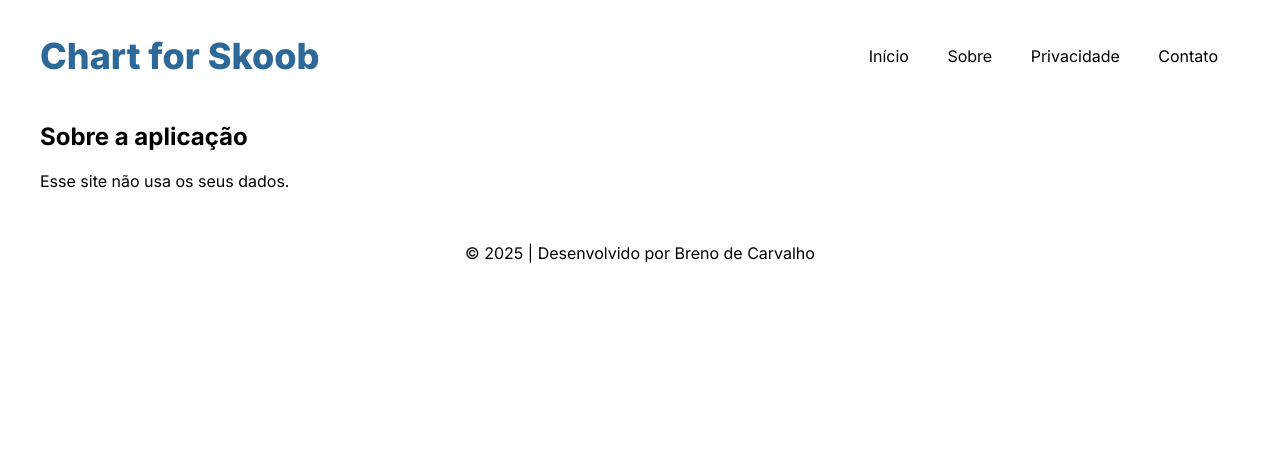
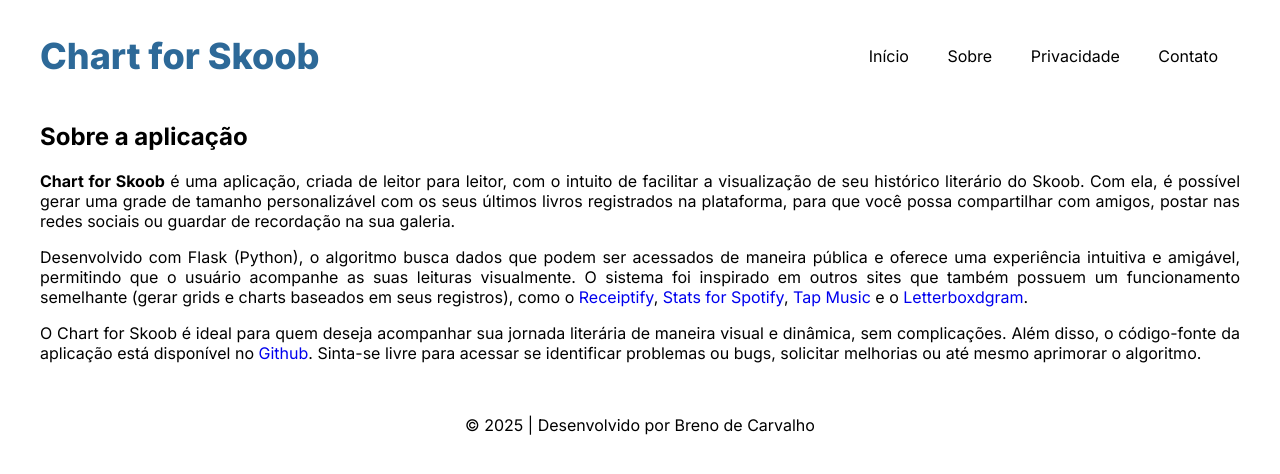
Before and after one commit to brenobcc/chart-for-skoob, a Flask app: page /sobre in a window 1280 px wide. Shown: the top 474 px of the page. Run offline with Flask 3, Linux system fonts and the light colour scheme.

Commit message:
add: about content

```diff
--- a/static/style.css
+++ b/static/style.css
@@ -116,7 +116,7 @@ label {
     border: none;
     margin-top: 10px;
     padding: 8px 12px;
-    border-radius: 15px;
+    border-radius: 36px;
     transition: background-color 0.3s ease, transform 0.3s ease;
     cursor: pointer;
 }
@@ -171,3 +171,11 @@ a#other-chart {
 a#other-chart:visited {
     text-decoration: none;
 }
+
+p {
+    text-align: justify;
+}
+
+p a {
+    text-decoration: none;
+}
--- a/templates/about.html
+++ b/templates/about.html
@@ -24,7 +24,12 @@
     <section>
         <h1>Sobre a aplicação</h1>
 
-        <p>Esse site não usa os seus dados.</p>
+        <p><strong>Chart for Skoob</strong> é uma aplicação, criada de leitor para leitor, com o intuito de facilitar a visualização de seu histórico literário do Skoob. Com ela, é possível gerar uma grade de tamanho personalizável com os seus últimos livros registrados na plataforma, para que você possa compartilhar com amigos, postar nas redes sociais ou guardar de recordação na sua galeria.</p>
+
+        <p>Desenvolvido com Flask (Python), o algoritmo busca dados que podem ser acessados de maneira pública e oferece uma experiência intuitiva e amigável, permitindo que o usuário acompanhe as suas leituras visualmente. O sistema foi inspirado em outros sites que também possuem um funcionamento semelhante (gerar grids e charts baseados em seus registros), como o <a href="https://receiptify.herokuapp.com/" target="_blank">Receiptify</a>, <a href="https://www.statsforspotify.com/" target="_blank">Stats for Spotify</a>, <a href="https://www.tapmusic.net/" target="_blank">Tap Music</a> e o <a href="https://t.me/letterboxdgrambot" target="_blank">Letterboxdgram</a >.
+
+        <p>O Chart for Skoob é ideal para quem deseja acompanhar sua jornada literária de maneira visual e dinâmica, sem complicações. Além disso, o código-fonte da aplicação está disponível no <a href="https://github.com/brenovsky/skoob-chart/" target="_blank">Github</a>. Sinta-se livre para acessar se identificar problemas ou bugs, solicitar melhorias ou até mesmo aprimorar o algoritmo.</p>
+
     </section>
     <footer>
         <p>© {{ current_year }} | Desenvolvido por Breno de Carvalho</p>
```
